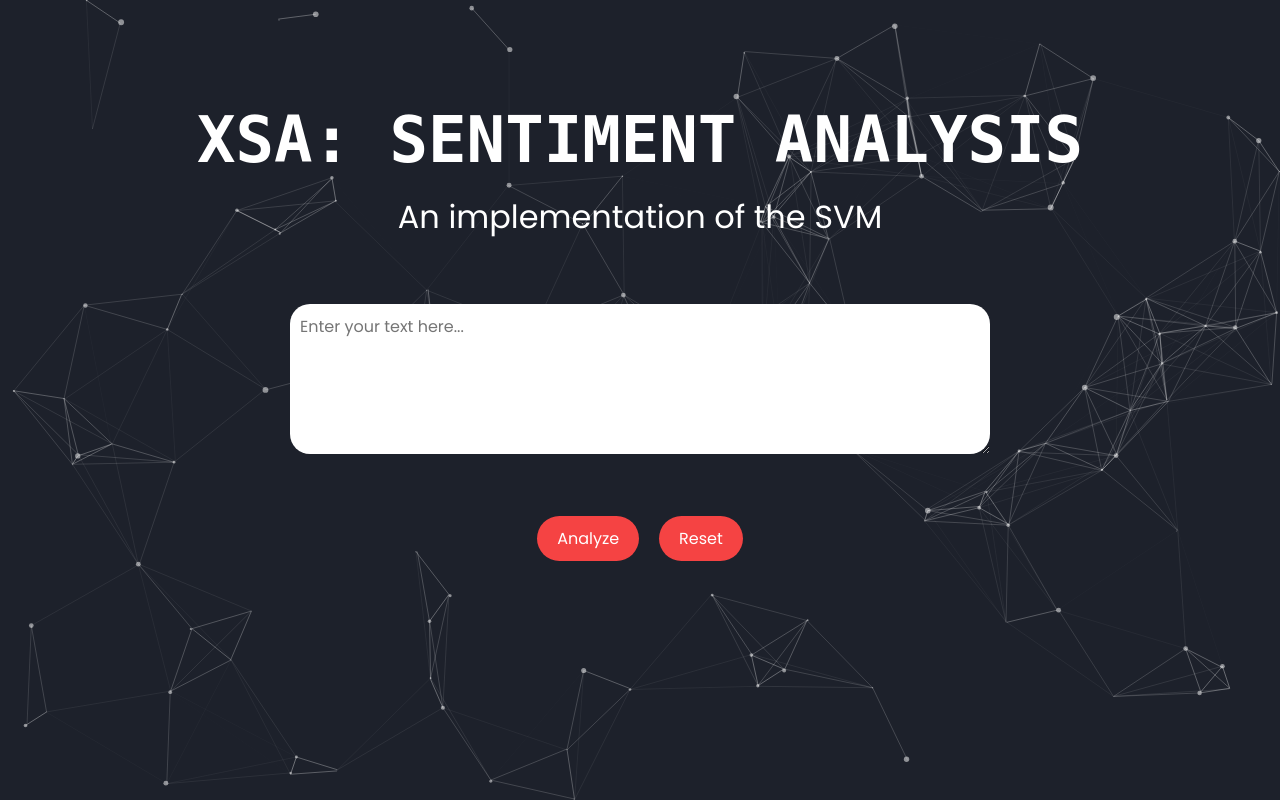
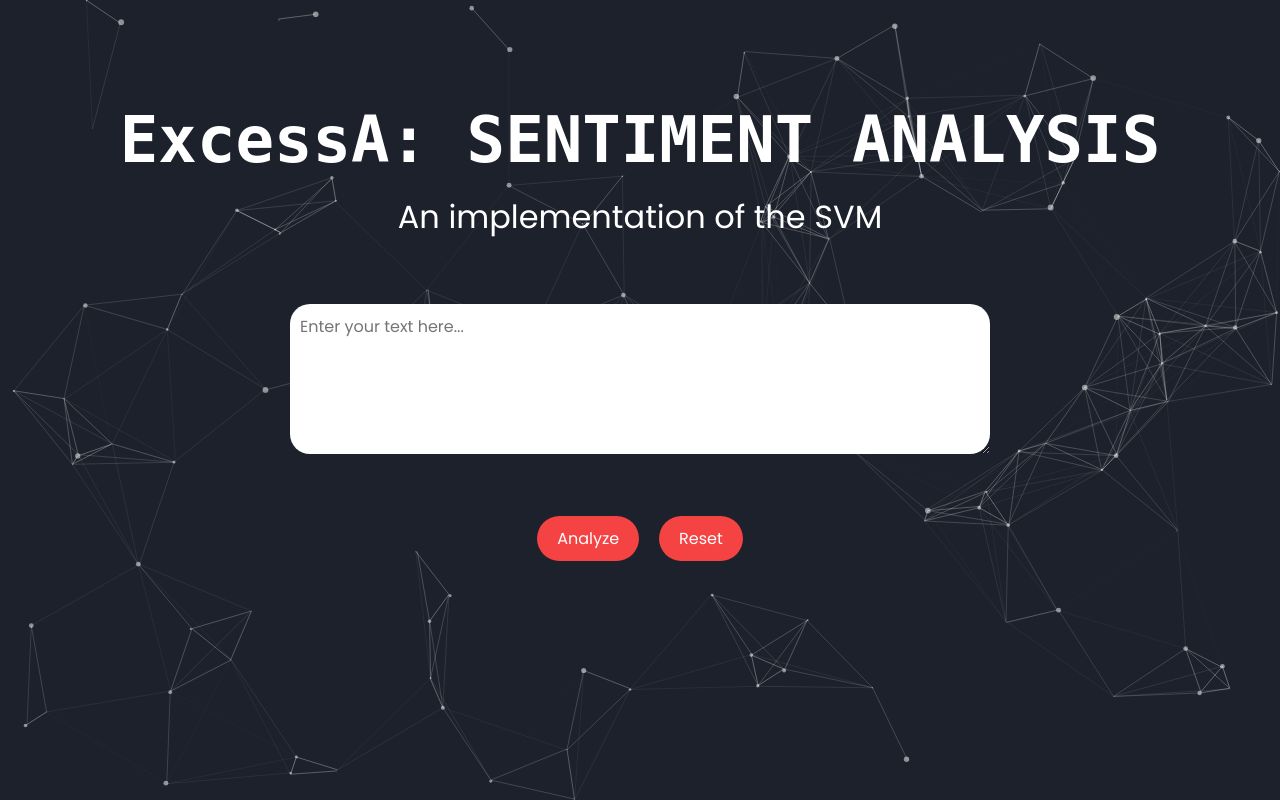
Before and after one commit to UniquePradhan/ExcessA-Sentience, a Flask app: page / in a window 1280 px wide. Run offline with Flask 3, Linux system fonts and the light colour scheme; parts of the project's set-up code (start-up, migrations or seed data) failed here and were passed over.

Commit message:
Update home.html

```diff
--- a/templates/home.html
+++ b/templates/home.html
@@ -84,7 +84,7 @@
     <iframe height="1" width="1" style="position: absolute; top: 0px; left: 0px; border: none; visibility: hidden;"></iframe>
 
 
-    <h1 data-value="XSA: SENTIMENT ANALYSIS">XSA: SENTIMENT ANALYSIS</h1>
+    <h1 data-value="ExcessA: SENTIMENT ANALYSIS">ExcessA: SENTIMENT ANALYSIS</h1>
     <script>
         const letters = "ABCDEFGHIJKLMNOPQRSTUVWXYZ";
 
```
